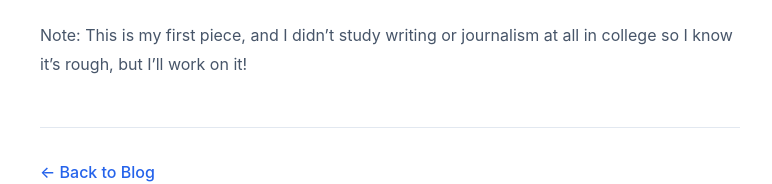
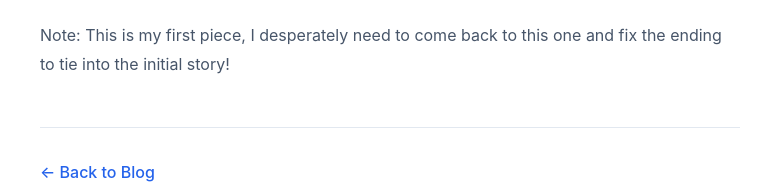
Before and after one commit to m411h3wL/m411h3wL.github.io, a plain HTML site: page posts/opening-pandoras-box-in-packard-lab.html in a window 1280 px wide. Shown: the part 2703-2887 px from the top of the page, 250-1022 px from the left. Drawn offline with Linux system fonts and the light colour scheme.

Commit message:
Update opening-pandoras-box-in-packard-lab.html

```diff
--- a/posts/opening-pandoras-box-in-packard-lab.html
+++ b/posts/opening-pandoras-box-in-packard-lab.html
@@ -70,7 +70,7 @@
 
                 <p>The end of his piece is powerful and inspiring in the face of the dystopian nihilistic ruin I feel impending when I think about what the human being’s purpose is post “AGI”..</p>
 
-                <p>Note: This is my first piece, and I didn’t study writing or journalism at all in college so I know it’s rough, but I’ll work on it!</p>
+                <p>Note: This is my first piece, I desperately need to come back to this one and fix the ending to tie into the initial story!</p>
             </div>
 
             <div class="post-footer">
```
